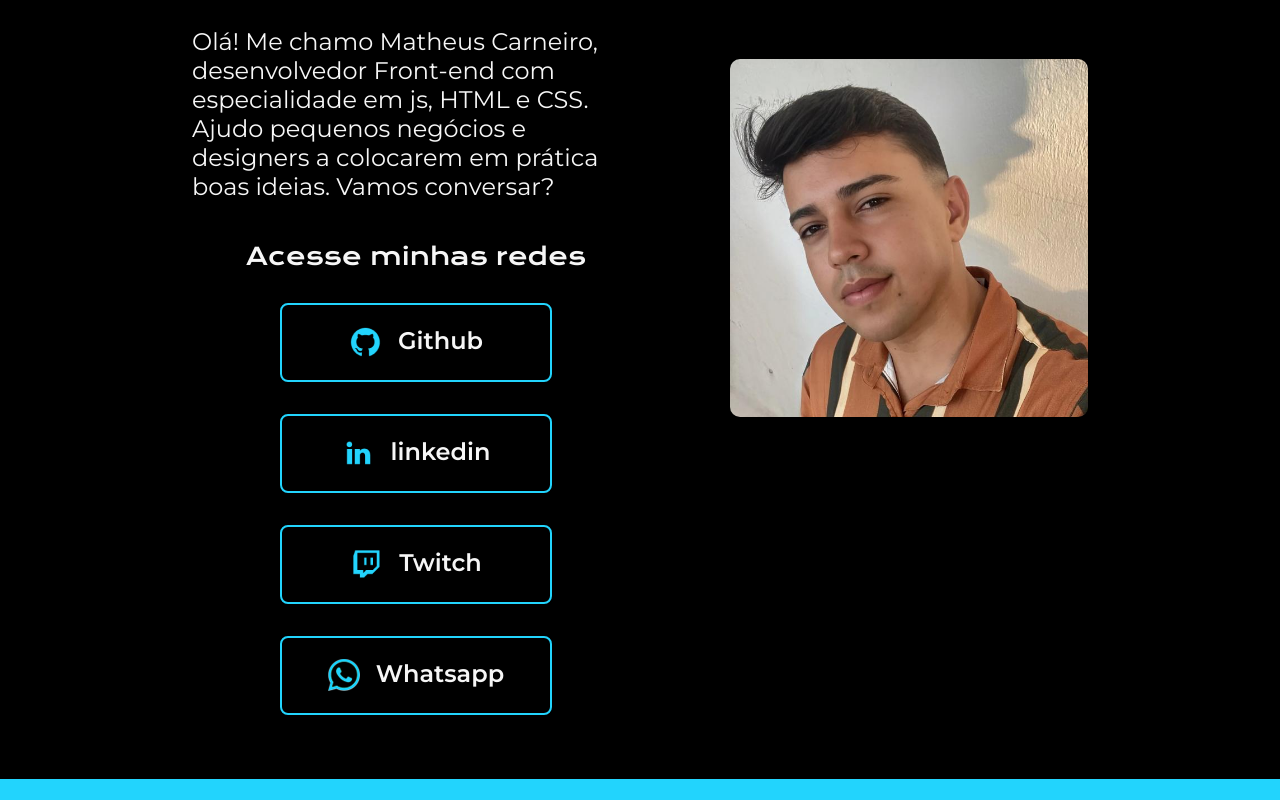
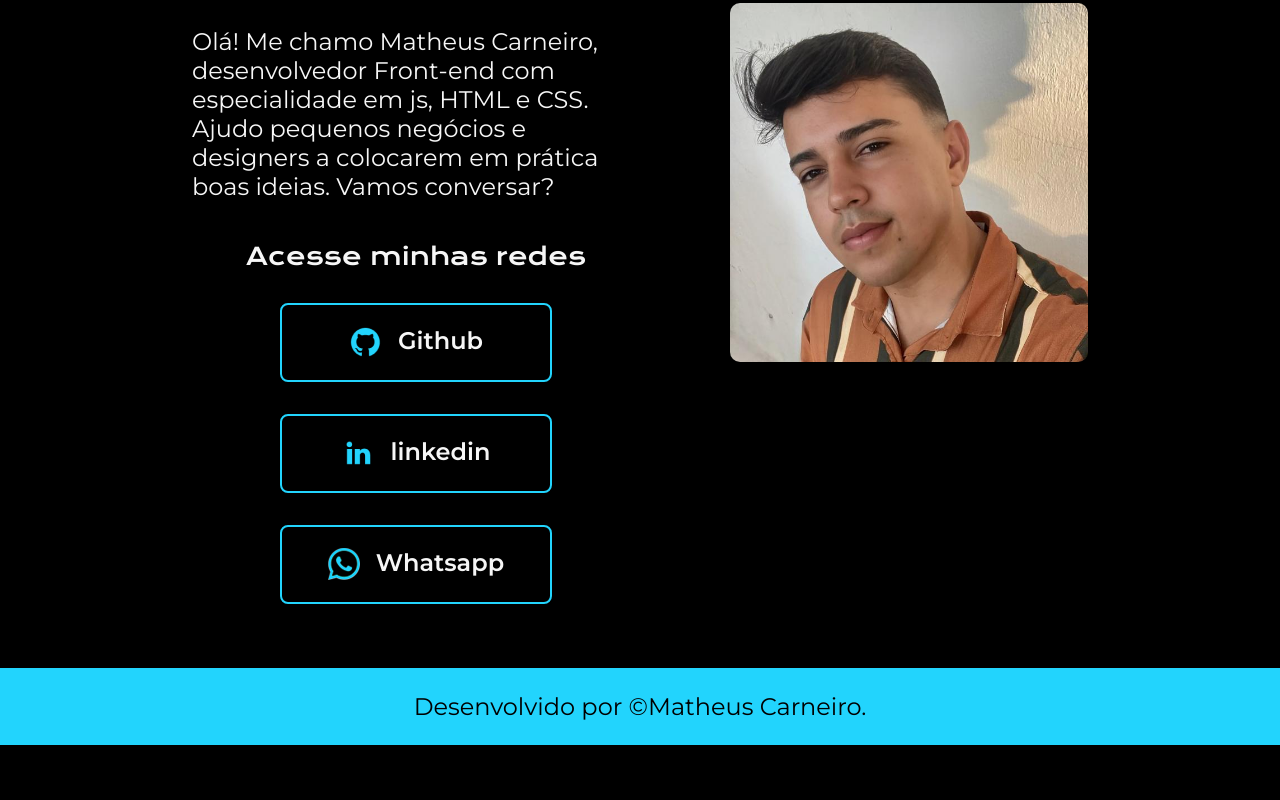
Before and after one commit to Matheus-Crn/Portif-lio-, a plain HTML site: page index.html in a window 1280 px wide. Shown: the part 357-1157 px from the top of the page. After the commit the page ends 1102 px from the top, so only its background shows below. Drawn offline with nearby package versions, Linux system fonts and the light colour scheme.

Commit message:
alteração em contatos
retirando o twitch

```diff
--- a/index.html
+++ b/index.html
@@ -36,10 +36,7 @@
                     <img src="./assets/linkedin.png">
                     linkedin
                 </a>
-                <a class="apresentacao__links__navegacao" href="https://twitch.tv/guilimadev">
-                    <img src="./assets/twitch.png">
-                    Twitch
-                </a>
+
                 <a class="apresentacao__links__navegacao" href="https://wa.me/5583991343551?=Olá" target="_blank">
                     <img src="./assets/whatsapp.png">
                     Whatsapp
--- a/styles/style.css
+++ b/styles/style.css
@@ -93,6 +93,7 @@ body{
 .apresentacao__imagem{
     width: 40%;
     border-radius: 10px;
+
 }
 .rodape{
     color: var(--cor-primaria);
```
